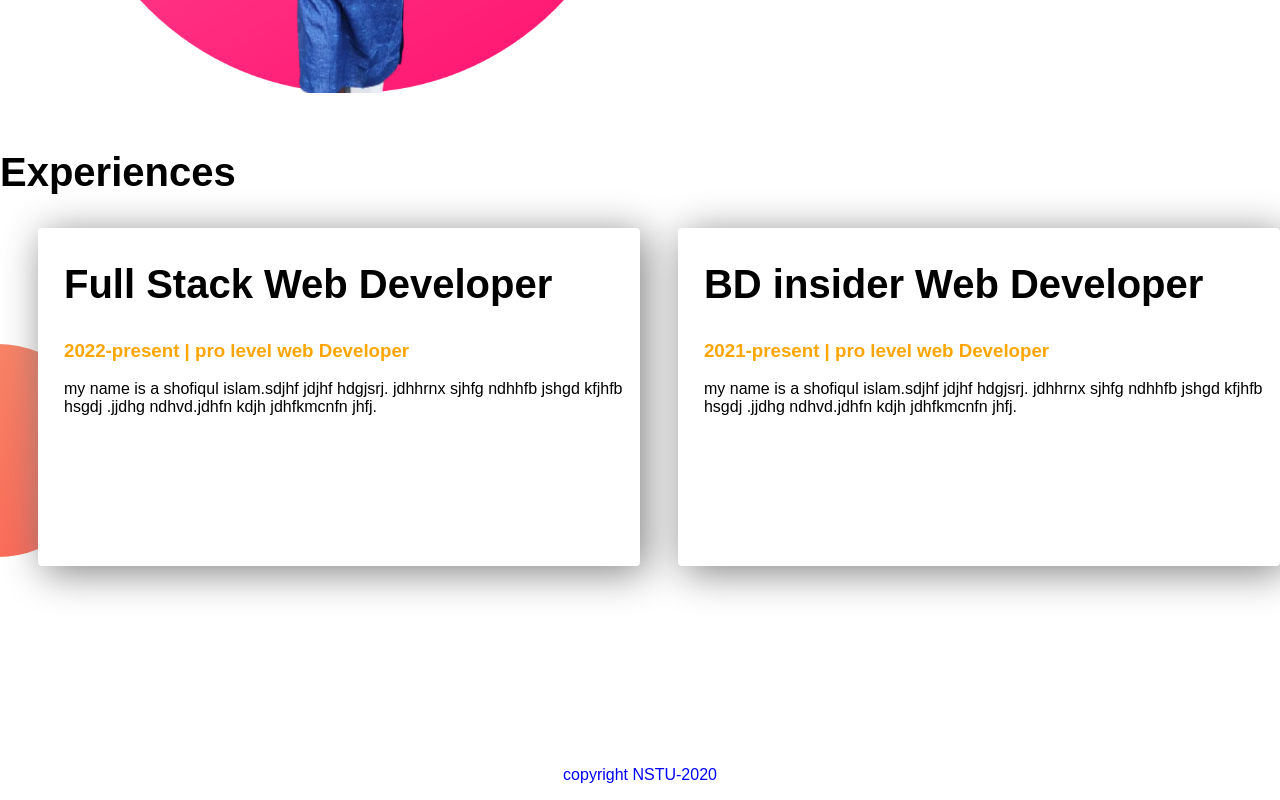
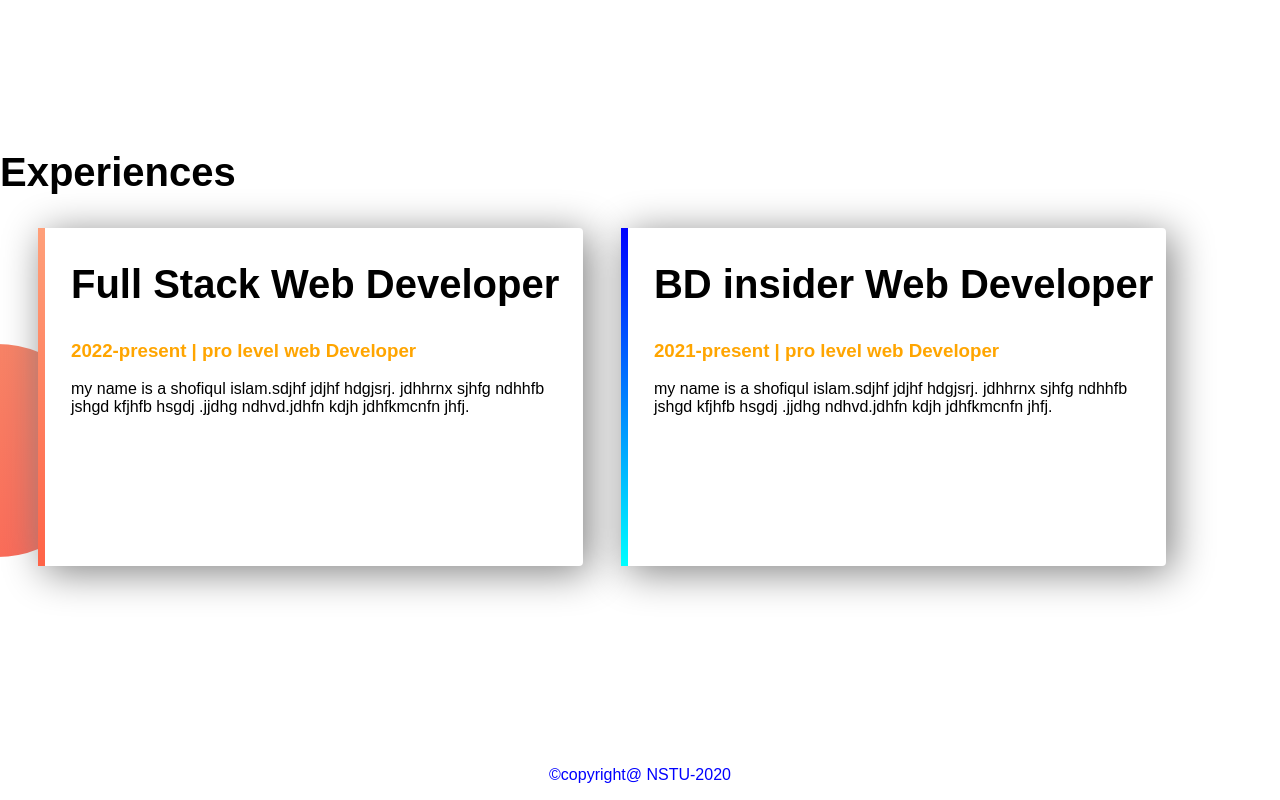
Before and after one commit to shofiqul12/web-portfolio, a plain HTML site: page index.html in a window 1280 px wide. Shown: the part 1083-1883 px from the top of the page. Drawn offline with Linux system fonts and the light colour scheme; a web font is replaced by a local one.

Commit message:
update change

```diff
--- a/index.html
+++ b/index.html
@@ -55,7 +55,7 @@
         </div>
     </section>
     <footer>
-        <p>copyright NSTU-2020</p>
+        <p>&copy;copyright@ NSTU-2020</p>
     </footer>
 </body>
 </html>
--- a/style.css
+++ b/style.css
@@ -9,14 +9,14 @@ h1{
     color: orange;
 }
 .half-width{
-    width:45%;
+    width:40%;
     float: left;
     margin-left: 3%;
     padding-left: 2%;
 
 }
 .half-width img{
-    width: 100%;
+    width: 80%;
 }
 .top-banner{
 
@@ -61,13 +61,13 @@ h2{
     background-position: left;
 }
 #full-stack{
-    border-left: 4px skyblue ;
+    border-left: 7px solid ;
     border-image: linear-gradient(180deg, lightsalmon,tomato);
     border-image-slice:  1;
 
 }
 #baby-web{
-    border-left:  none solid ;
+    border-left:  7px solid ;
     border-image: linear-gradient(180deg, blue,cyan);
     border-image-slice:  1;
 
```
